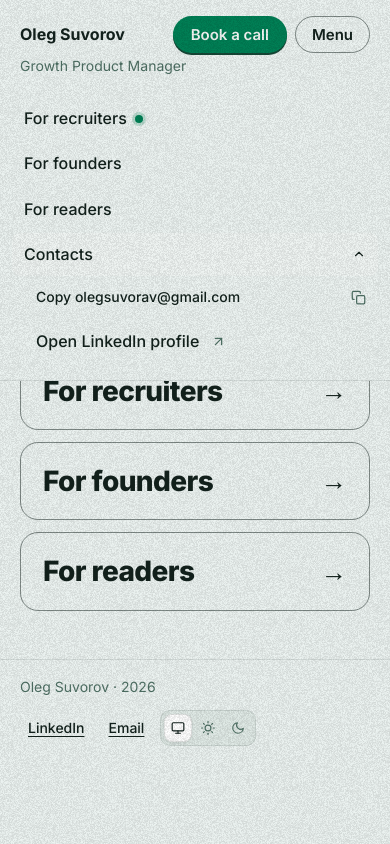
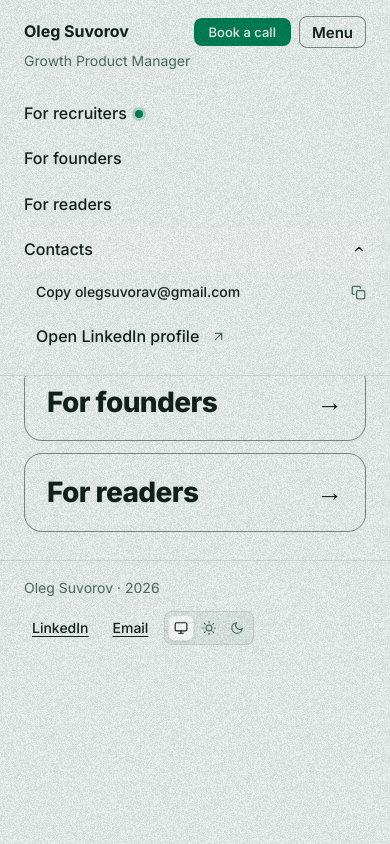
Before and after one commit to ohsuvorav/suvorav.com, a plain HTML site: page index.html in a window 390 px wide. Both pictures are taken after a click on the button "Menu". Drawn offline with Linux system fonts and the light colour scheme.

Commit message:
Fit the round 8 style back into the live site's narrow column
Header, page, and footer share main's 760px measure on every route. Buttons and the theme toggle keep that site's small corner radius instead of pills.

Co-authored-by: Oleg Suvorov <ohsuvorav@users.noreply.github.com>

```diff
--- a/index.html
+++ b/index.html
@@ -13,7 +13,7 @@
         var resolved = mode === 'system' ? (light ? 'light' : 'dark') : mode;
         var index = mode === 'light' ? 1 : mode === 'dark' ? 2 : 0;
         document.documentElement.setAttribute('data-theme', resolved);
-        document.documentElement.style.setProperty('--switch-x', (index * 30) + 'px');
+        document.documentElement.style.setProperty('--switch-x', (index * 28) + 'px');
       } catch (e) {}
     })();
   </script>
@@ -28,7 +28,7 @@
   <meta property="og:url" content="https://suvorav.com/">
   <link rel="canonical" href="https://suvorav.com/">
   <meta name="twitter:card" content="summary">
-  <link rel="stylesheet" href="/styles.css?v=round8">
+  <link rel="stylesheet" href="/styles.css?v=round8-column">
   <style>
     .theme-switcher {
       display: inline-flex;
@@ -584,7 +584,7 @@
     </div>
   </div>
 
-  <script src="/site.js"></script>
+  <script src="/site.js?v=round8-column"></script>
   <script>
     // TOC scroll highlight
     const tocItems = document.querySelectorAll('.toc-item');
--- a/site.js
+++ b/site.js
@@ -11,7 +11,7 @@ const applyTheme = (mode) => {
     const active = b.dataset.mode === mode;
     b.classList.toggle('active', active);
     b.setAttribute('aria-pressed', active ? 'true' : 'false');
-    if (active && indicator) indicator.style.transform = `translateX(${i * 30}px)`; // 28px btn + 2px gap
+    if (active && indicator) indicator.style.transform = `translateX(${i * 28}px)`; // 26px btn + 2px gap
   });
 };
 
@@ -54,7 +54,7 @@ if (navEl && burger) {
 const contact = document.querySelector('.nav-contact');
 if (contact) {
   const trigger = contact.querySelector('.nav-contact-trigger');
-  const contactMQ = window.matchMedia('(max-width: 999px)');
+  const contactMQ = window.matchMedia('(max-width: 759px)');
 
   // Mobile: accordion expanded by default. Desktop: popover closed by default.
   const applyContactDefault = () => {
--- a/styles.css
+++ b/styles.css
@@ -47,7 +47,9 @@
   --accent: #F0F5F3;
   --accent-fg: var(--ink);
   --accent-color: var(--green-text);
-  --radius: 10px;
+  /* Same small corner radius as the live site (0.5rem). Buttons stay rectangular. */
+  --radius: 0.5rem;
+  --column: 760px;
   --focus: var(--green-text);
   --hair: rgba(18, 33, 28, .10);
   --nav-bg: rgba(236, 243, 241, .86);
@@ -175,9 +177,9 @@ button {
   background: rgba(76, 191, 149, .28);
 }
 
-/* Reading column stays a centered measure under the wide header. */
+/* One centered column — the same 760px measure as the live site — for header, page, and footer. */
 .container {
-  max-width: 760px;
+  max-width: var(--column);
   margin: 0 auto;
   padding: 0 24px;
 }
@@ -196,16 +198,22 @@ button {
 .site-header-inner,
 .home-inner {
   width: 100%;
-  max-width: 1440px;
+  max-width: var(--column);
   margin: 0 auto;
-  padding: 20px 72px;
+  padding-left: 24px;
+  padding-right: 24px;
+}
+
+.site-header-inner {
+  padding-top: 16px;
+  padding-bottom: 16px;
 }
 
 .site-header-inner {
   display: flex;
   align-items: center;
   justify-content: space-between;
-  gap: 24px;
+  gap: 16px;
 }
 
 .nav-brand {
@@ -213,7 +221,7 @@ button {
   display: flex;
   flex-direction: column;
   gap: 2px;
-  min-width: 0;
+  flex-shrink: 0;
 }
 
 .nav-name {
@@ -230,6 +238,7 @@ button {
   font-weight: 400;
   line-height: 1.3;
   color: var(--muted-fg);
+  white-space: nowrap;
 }
 
 .header-actions {
@@ -245,18 +254,19 @@ button {
 .nav-links {
   display: flex;
   align-items: center;
-  gap: 6px;
+  gap: 2px;
   list-style: none;
 }
 
 .nav-links a,
 .nav-contact-trigger {
-  font-size: 15px;
+  font-size: 13px;
   font-weight: 500;
   color: var(--foreground);
   text-decoration: none;
-  padding: 8px 12px;
-  border-radius: 8px;
+  height: 28px;
+  padding: 0 8px;
+  border-radius: calc(var(--radius) - 2px);
   display: inline-flex;
   align-items: center;
   gap: 8px;
@@ -409,27 +419,29 @@ button {
   justify-content: center;
   background: var(--primary);
   color: var(--primary-fg);
-  padding: 11px 18px;
-  border-radius: 999px;
-  font-weight: 600;
-  font-size: 15px;
+  height: 28px;
+  padding: 0 14px;
+  border-radius: var(--radius);
+  border: 1px solid transparent;
+  font-weight: 500;
+  font-size: 13px;
   line-height: 1;
   white-space: nowrap;
   text-decoration: none;
-  box-shadow: 0 2px 0 var(--cta-lip);
 }
 
 .nav-cta:hover {
   color: var(--primary-fg);
-  filter: brightness(1.06);
+  opacity: 0.88;
 }
 
 .nav-burger {
   display: none;
   align-items: center;
   justify-content: center;
-  padding: 10px 16px;
-  border-radius: 999px;
+  height: 32px;
+  padding: 0 12px;
+  border-radius: var(--radius);
   border: 1px solid var(--menu-border);
   background: transparent;
   color: var(--foreground);
@@ -447,11 +459,11 @@ button {
 }
 
 body .home h1 {
-  font-size: 72px;
+  font-size: 60px;
   font-weight: 800;
-  letter-spacing: -1.6px;
+  letter-spacing: -1.4px;
   line-height: 1.04;
-  max-width: 1100px;
+  max-width: 100%;
   margin: 0;
   color: var(--foreground);
 }
@@ -467,8 +479,8 @@ body .home .hero-bio {
 
 .cards {
   display: grid;
-  grid-template-columns: 1fr 1fr 1fr;
-  gap: 20px;
+  grid-template-columns: 1fr;
+  gap: 12px;
   align-items: stretch;
   margin-top: 28px;
 }
@@ -542,10 +554,6 @@ body footer {
 }
 
 body footer .container {
-  max-width: 1440px;
-  width: 100%;
-  margin: 0 auto;
-  padding: 0 72px;
   display: flex;
   justify-content: space-between;
   align-items: center;
@@ -607,16 +615,16 @@ body .theme-switcher {
   align-items: center;
   background: var(--switch-track);
   border: 1px solid var(--hair);
-  border-radius: 10px;
+  border-radius: var(--radius);
   padding: 3px;
   gap: 2px;
 }
 
 body .theme-indicator {
   position: absolute;
-  width: 28px;
-  height: 28px;
-  border-radius: 8px;
+  width: 26px;
+  height: 26px;
+  border-radius: calc(var(--radius) - 2px);
   background: var(--switch-thumb);
   border: 1px solid var(--hair);
   box-shadow: 0 1px 3px rgba(18, 33, 28, .12);
@@ -629,10 +637,10 @@ body .theme-indicator {
 body .theme-btn {
   position: relative;
   z-index: 1;
-  width: 28px;
-  height: 28px;
+  width: 26px;
+  height: 26px;
   padding: 0;
-  border-radius: 8px;
+  border-radius: calc(var(--radius) - 2px);
   border: 0;
   background: none;
   color: var(--switch-icon);
@@ -703,16 +711,19 @@ body .btn-primary,
 body .cv-modal-submit {
   background: var(--primary);
   color: var(--primary-fg);
-  border-radius: 999px;
-  border: 0;
-  box-shadow: 0 2px 0 var(--cta-lip);
-  font-weight: 600;
+  border-radius: var(--radius);
+  box-shadow: none;
+  font-weight: 500;
+}
+
+body .cv-modal-submit {
+  border: 1px solid var(--foreground);
 }
 
 body .btn-primary:hover,
 body .cv-modal-submit:hover {
-  opacity: 1;
-  filter: brightness(1.06);
+  opacity: 0.88;
+  filter: none;
 }
 
 body .btn-outline,
@@ -720,10 +731,8 @@ body .rec-link {
   border: 1px solid var(--card-border);
   background: transparent;
   color: var(--foreground);
-  border-radius: 999px;
-  height: auto;
-  padding: 8px 16px;
-  font-weight: 600;
+  border-radius: var(--radius);
+  font-weight: 500;
 }
 
 body .btn-outline:hover,
@@ -737,7 +746,7 @@ body .rec-link svg {
 }
 
 body main.policy {
-  max-width: 720px;
+  max-width: var(--column);
   margin: 0 auto;
   padding: 64px 24px 80px;
   line-height: 1.65;
@@ -927,23 +936,7 @@ body #cv-modal-code:focus-visible {
   text-decoration: underline;
 }
 
-@media (max-width: 999px) {
-  .container,
-  body main.policy {
-    max-width: none;
-    margin-left: 20px;
-    margin-right: 20px;
-    padding-left: 0;
-    padding-right: 0;
-  }
-
-  .site-header-inner,
-  .home-inner,
-  body footer .container {
-    padding-left: 20px;
-    padding-right: 20px;
-  }
-
+@media (max-width: 759px) {
   .site-header-inner {
     display: grid;
     grid-template-columns: 1fr auto;
@@ -1044,8 +1037,8 @@ body #cv-modal-code:focus-visible {
   }
 
   body .home h1 {
-    font-size: 36px;
-    letter-spacing: -.8px;
+    font-size: 28px;
+    letter-spacing: -.6px;
   }
 
   body .home .hero-bio {
```
Also changed, not shown: articles/growth-framework.html (+3 -3 lines), articles/index.html (+3 -3 lines), cases/ai-agent.html (+2 -2 lines), cases/ai-first-ops.html (+3 -3 lines), cases/product-redesign.html (+3 -3 lines), for-recruiters/index.html (+4 -4 lines), orbit-privacy.html (+2 -2 lines).
